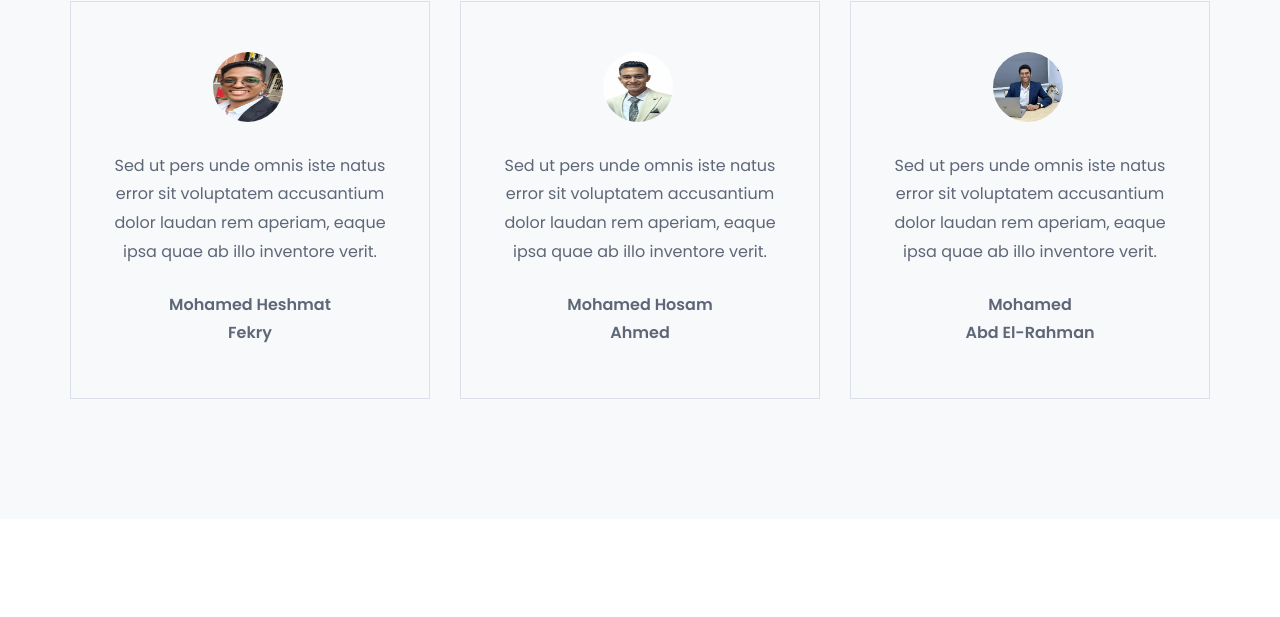
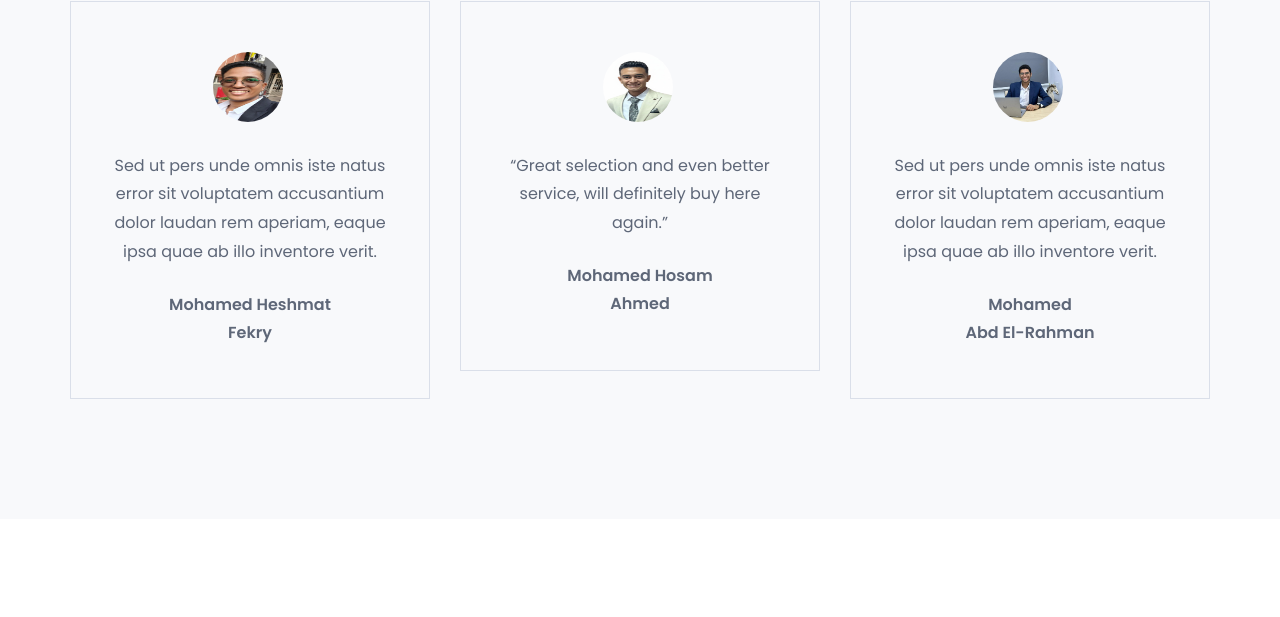
Before and after one commit to Mohamed-Hosam-25/Car-Store, a plain HTML site: page Mohamed.html in a window 1280 px wide. Shown: the part 4062-4679 px from the top of the page. Drawn offline with nearby package versions, Linux system fonts and the light colour scheme.

Commit message:
Update Mohamed.html

```diff
--- a/Mohamed.html
+++ b/Mohamed.html
@@ -620,7 +620,7 @@
 									</div><!--/.testimonial-info-->
 									<div class="testimonial-comment">
 										<p>
-											Sed ut pers unde omnis iste natus error sit voluptatem accusantium dolor laudan rem aperiam, eaque ipsa quae ab illo inventore verit.
+											“Great selection and even better service, will definitely buy here again.”
 										</p>
 									</div><!--/.testimonial-comment-->
 									<div class="testimonial-person">
```
